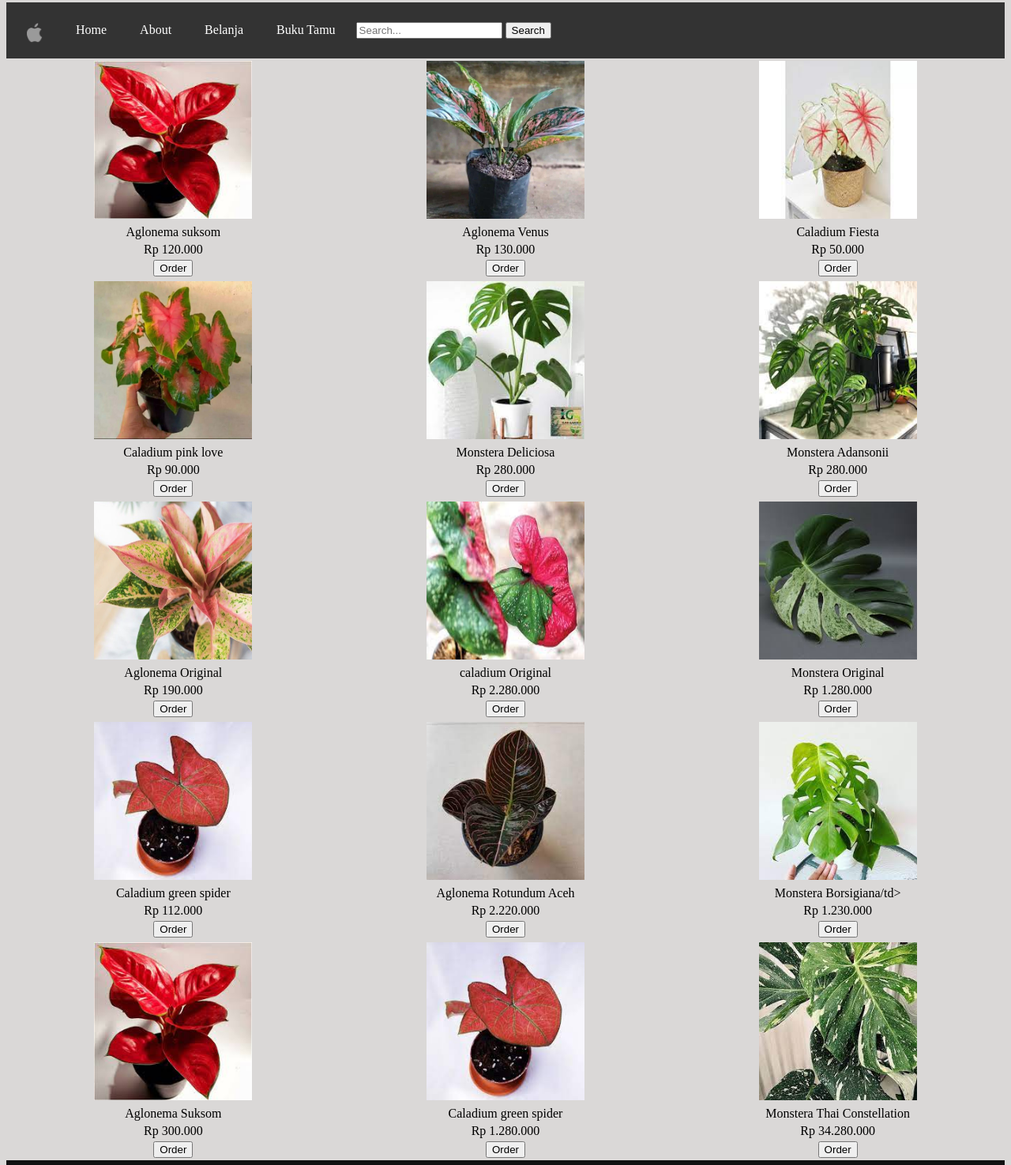
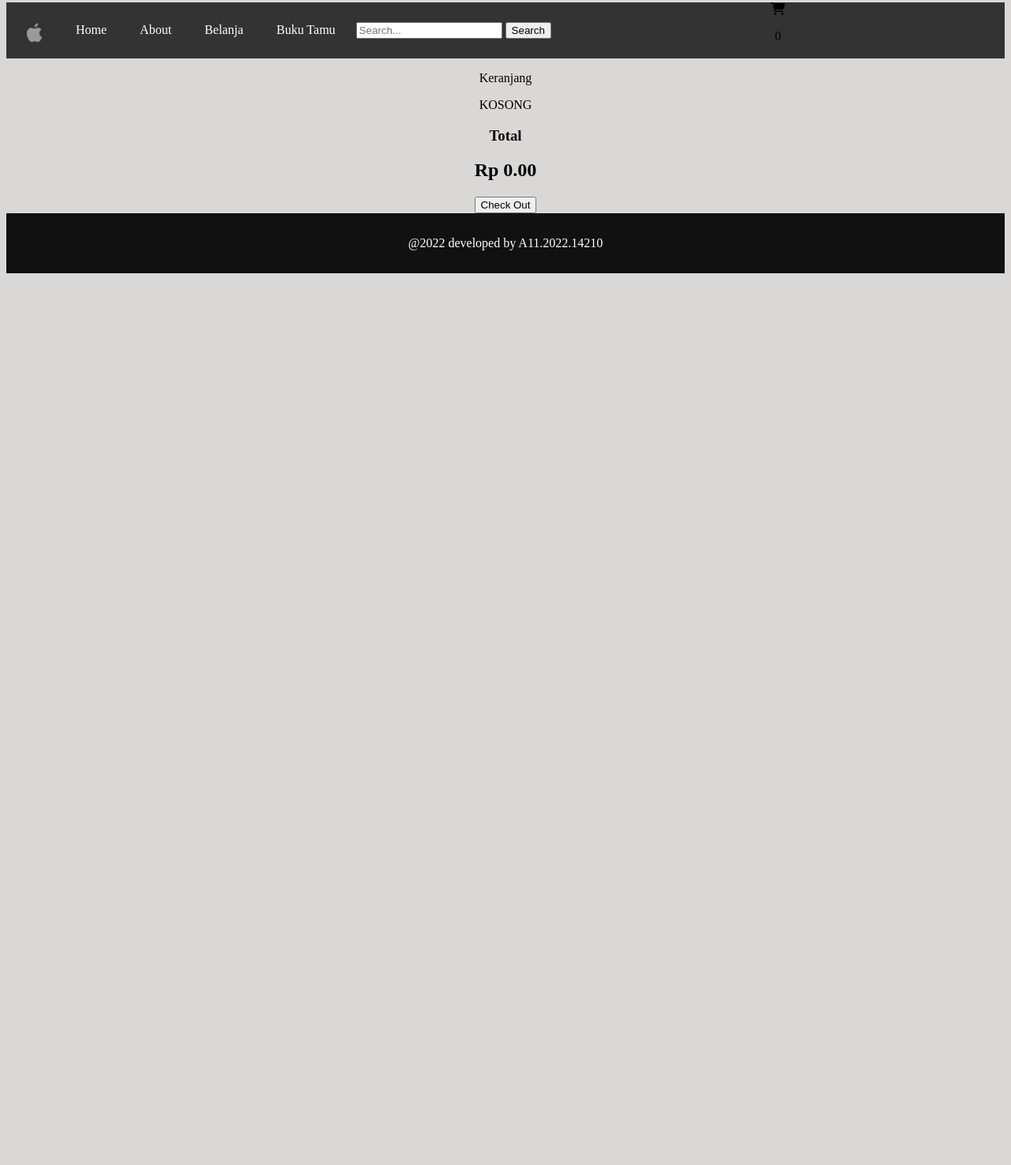
Before and after one commit to calioralam/calioralam, a plain HTML site: page belanja.html in a window 1280 px wide. Shown: the part 5-1480 px from the top of the page at 79% size. After the commit the page ends 800 px from the top, so only its background shows below. Drawn offline with Linux system fonts and the light colour scheme.

Commit message:
Update belanja.html

```diff
--- a/belanja.html
+++ b/belanja.html
@@ -4,143 +4,40 @@
     <meta charset="UTF-8">
     <meta http-equiv="X-UA-Compatible" content="IE=edge">
     <meta name="viewport" content="width=device-width, initial-scale=1.0">
+    <script src="https://kit.fontawesome.com/92d70a2fd8.js" crossorigin="anonymous"></script>
     <title>Belanja</title>
     <link rel="stylesheet" href="Belanja.css">
 </head>
 <body>
+<div class="nih">
     <ul class="po">
-        <li class="pop"><a href="index.html"><img src="logo.png" alt="logo" width="20px"></a></li>
-        <li class="pop"><a href="index.html">Home</a></li>
+        <li class="pop"><a href="home.html"><img src="logo.png" alt="logo" width="20px"></a></li>
+        <li class="pop"><a href="home.html">Home</a></li>
         <li class="pop"><a href="about.html">About</a></li>
-        <li class="pop"><a href="belanja.html">Belanja</a></li>
+        <li class="pop"><a href="Belanja.html">Belanja</a></li>
         <li class="pop"><a href="bukutamu.html">Buku Tamu</a></li>
         <li class="pop">
             <form>
             <input class="op" type="search" placeholder="Search..." >
             <input type="submit" value="Search">  </form></li>
+        <div class="cart">
+                <i class="fa-solid fa-cart-shopping"></i><p id="count">0</p>
+        </div>
     </ul>
-    <div>
-        <table style="width:100%" class="tabel">
-            <tr>
-                <td><img src="home1.jpeg" alt="1" width="200px" height="200px"></td>
-                <td><img src="home2.jpeg" alt="2"width="200px" height="200px"></td>
-                <td><img src="home3.jpeg" alt="3"width="200px" height="200px"></td>
-            </tr>
-            <tr>
-                <td>Aglonema suksom</td>
-                <td>Aglonema Venus</td>
-                <td>Caladium Fiesta</td>
-            </tr>
-            <tr>
-                <td>Rp 120.000</td>
-                <td>Rp 130.000</td>
-                <td>Rp 50.000</td>
-            </tr>
-            <tr>
-                <td><input type="submit" value="Order"></td>
-                <td><input type="submit" value="Order"></td>
-                <td><input type="submit" value="Order"></td>
-            </tr>
-        </table>
+    <div class="container">
+        <div id="root"></div>
+        <div class="sidebar">
+            <div class="head"><p>Keranjang</p></div>
+            <div id="cartItem">KOSONG</div>
+            <div class="foot">
+                <h3>Total</h3>
+                <h2 id="total">Rp 0.00</h2>
+            </div>
+            <button>Check Out</button><div id="disqus_thread"></div>
+        </div>
     </div>
-    <div>
-        <table style="width:100%" class="tabel">
-            <tr>
-                <td><img src="home4.jpeg" alt="4"width="200px" height="200px"></td>
-                <td><img src="home5.jpeg" alt="5"width="200px" height="200px"></td>
-                <td><img src="home6.jpeg" alt="6"width="200px" height="200px"></td>
-            </tr>
-            <tr>
-                <td>Caladium  pink love</td>
-                <td>Monstera  Deliciosa</td>
-                <td>Monstera Adansonii</td>
-            </tr>
-            <tr>
-                <td>Rp 90.000</td>
-                <td>Rp 280.000</td>
-                <td>Rp 280.000</td>
-            </tr>
-            <tr>
-                <td><input type="submit" value="Order"></td>
-                <td><input type="submit" value="Order"></td>
-                <td><input type="submit" value="Order"></td>
-            </tr>
-    </div>
-    <div>
-        <table style="width:100%" class="tabel">
-            <tr>
-                <td><img src="algonem.png" alt="foto1" width="200px" height="200px"></td>
-                <td><img src="caladium.jpeg" alt="foto2" width="200px" height="200px"></td>
-                <td><img src="monster.jpeg" alt="foto3" width="200px" height="200px"></td>
-            </tr>
-            <tr>
-                <td>Aglonema Original</td>
-                <td>caladium Original</td>
-                <td>Monstera Original</td>
-            </tr>
-            <tr>
-                <td>Rp 190.000</td>
-                <td>Rp 2.280.000</td>
-                <td>Rp 1.280.000</td>
-            </tr>
-            <tr>
-                <td><input type="submit" value="Order"></td>
-                <td><input type="submit" value="Order"></td>
-                <td><input type="submit" value="Order"></td>
-            </tr>
-        </table>
-    </div>
-
-    <div>
-        <table style="width:100%" class="tabel">
-            <tr>
-                <td><img src="Caladium green spider.jpeg" width="200px" height="200px"></td>
-                <td><img src="aglonemaRotundumAceh.jpeg" alt="foto2" width="200px" height="200px"></td>
-                <td><img src="Monstera Borsigiana.jpeg" alt="foto3" width="200px" height="200px"></td>
-            </tr>
-            <tr>
-                <td>Caladium green spider</td>
-                <td>Aglonema Rotundum Aceh</td>
-                <td>Monstera Borsigiana/td>
-            </tr>
-            <tr>
-                <td>Rp 112.000</td>
-                <td>Rp 2.220.000</td>
-                <td>Rp 1.230.000</td>
-            </tr>
-            <tr>
-                <td><input type="submit" value="Order"></td>
-                <td><input type="submit" value="Order"></td>
-                <td><input type="submit" value="Order"></td>
-            </tr>
-        </table>
-    </div>
-
-    <div>
-        <table style="width:100%" class="tabel">
-            <tr>
-                <td><img src="aglonemaSuksom.jpeg"foto1" width="200px" height="200px"></td>
-                <td><img src="Caladium green spider.jpeg" alt="foto2" width="200px" height="200px"></td>
-                <td><img src="Monstera Thai Constellation.jpeg" alt="foto3" width="200px" height="200px"></td>
-            </tr>
-            <tr>
-                <td>Aglonema Suksom</td>
-                <td>Caladium green spider</td>
-                <td>Monstera Thai Constellation</td>
-            </tr>
-            <tr>
-                <td>Rp 300.000</td>
-                <td>Rp 1.280.000</td>
-                <td>Rp 34.280.000</td>
-            </tr>
-            <tr>
-                <td><input type="submit" value="Order"></td>
-                <td><input type="submit" value="Order"></td>
-                <td><input type="submit" value="Order"></td>
-            </tr>
-        </table>
-    </div>
-
+    <script src="addtocart.js"></script>
+</div>
 <footer>
     <p>@2022 developed by A11.2022.14210</p>
 </footer>
```
